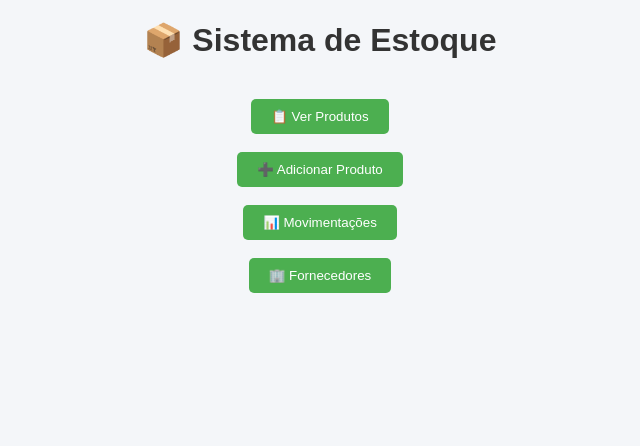
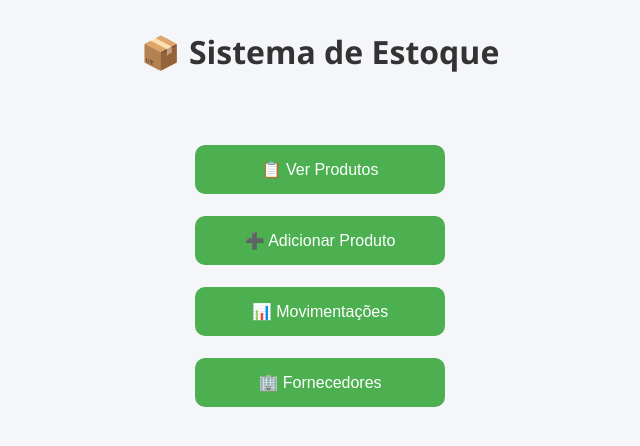
Before and after one commit to eltontanque-droid/sistema-estoque, a Flask app: page / in a window 1280 px wide. Shown: the top 446 px of the page, without its empty margins (320-960 px from the left). Run offline with Flask 3, Linux system fonts and the light colour scheme.

Commit message:
melhorando layout

```diff
--- a/static/style.css
+++ b/static/style.css
@@ -1,11 +1,39 @@
 body {
-    font-family: Arial, sans-serif;
-    background-color: #f4f6f9;
+    font-family: 'Segoe UI', Arial;
+    background: #f4f6f9;
     text-align: center;
+    margin: 0;
+    padding: 0;
 }
 
-h1, h2 {
+h1 {
+    margin-top: 30px;
     color: #333;
+}
+
+button {
+    width: 250px;
+    padding: 15px;
+    font-size: 16px;
+    border: none;
+    border-radius: 10px;
+    background: #4CAF50;
+    color: white;
+    cursor: pointer;
+    transition: 0.3s;
+}
+
+button:hover {
+    background: #45a049;
+    transform: scale(1.05);
+}
+
+a {
+    text-decoration: none;
+}
+
+.container {
+    margin-top: 50px;
 }
 
 table {
@@ -13,32 +41,21 @@ table {
     border-collapse: collapse;
     width: 80%;
     background: white;
-    box-shadow: 0px 0px 10px #ccc;
-}
-
-th, td {
-    padding: 10px;
-    border: 1px solid #ddd;
+    border-radius: 10px;
+    overflow: hidden;
 }
 
 th {
-    background-color: #4CAF50;
+    background: #4CAF50;
     color: white;
+    padding: 10px;
 }
 
-a {
-    text-decoration: none;
+td {
+    padding: 10px;
+    border-bottom: 1px solid #ddd;
 }
 
-button {
-    padding: 10px 20px;
-    border: none;
-    background-color: #4CAF50;
-    color: white;
-    cursor: pointer;
-    border-radius: 5px;
+tr:hover {
+    background: #f1f1f1;
 }
-
-button:hover {
-    background-color: #45a049;
-}
--- a/templates/index.html
+++ b/templates/index.html
@@ -5,9 +5,11 @@
     <link rel="stylesheet" href="{{ url_for('static', filename='style.css') }}">
 </head>
 
-<body style="font-family: Arial; text-align: center;">
+<body>
 
     <h1>📦 Sistema de Estoque</h1>
+
+    <div class="container">
 
         <br>
 
@@ -33,5 +35,6 @@
             <button>🏢 Fornecedores</button>
         </a>
 
+    </div>
+
 </body>
-</html>
```
Lines whose indentation alone changed are shown as unchanged.
